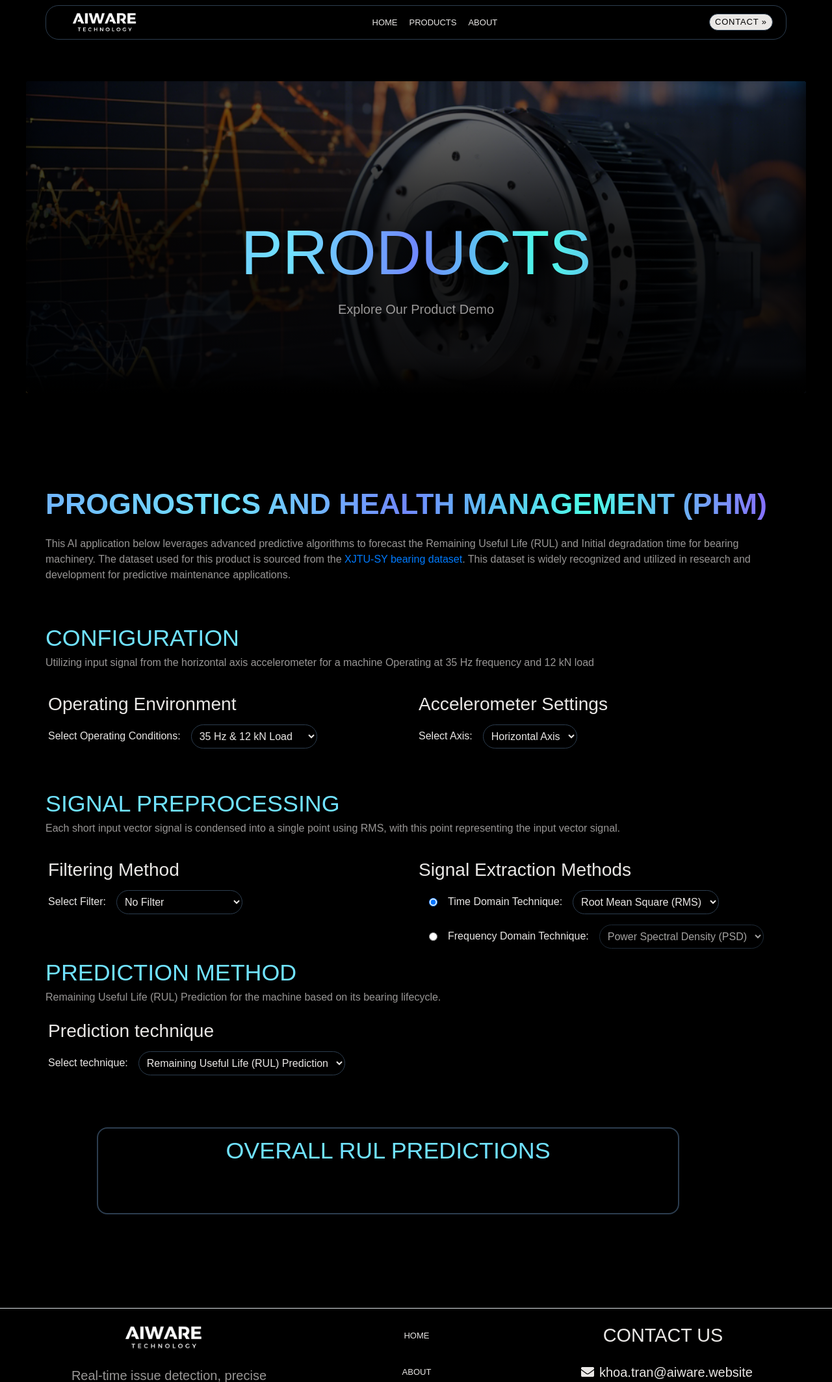
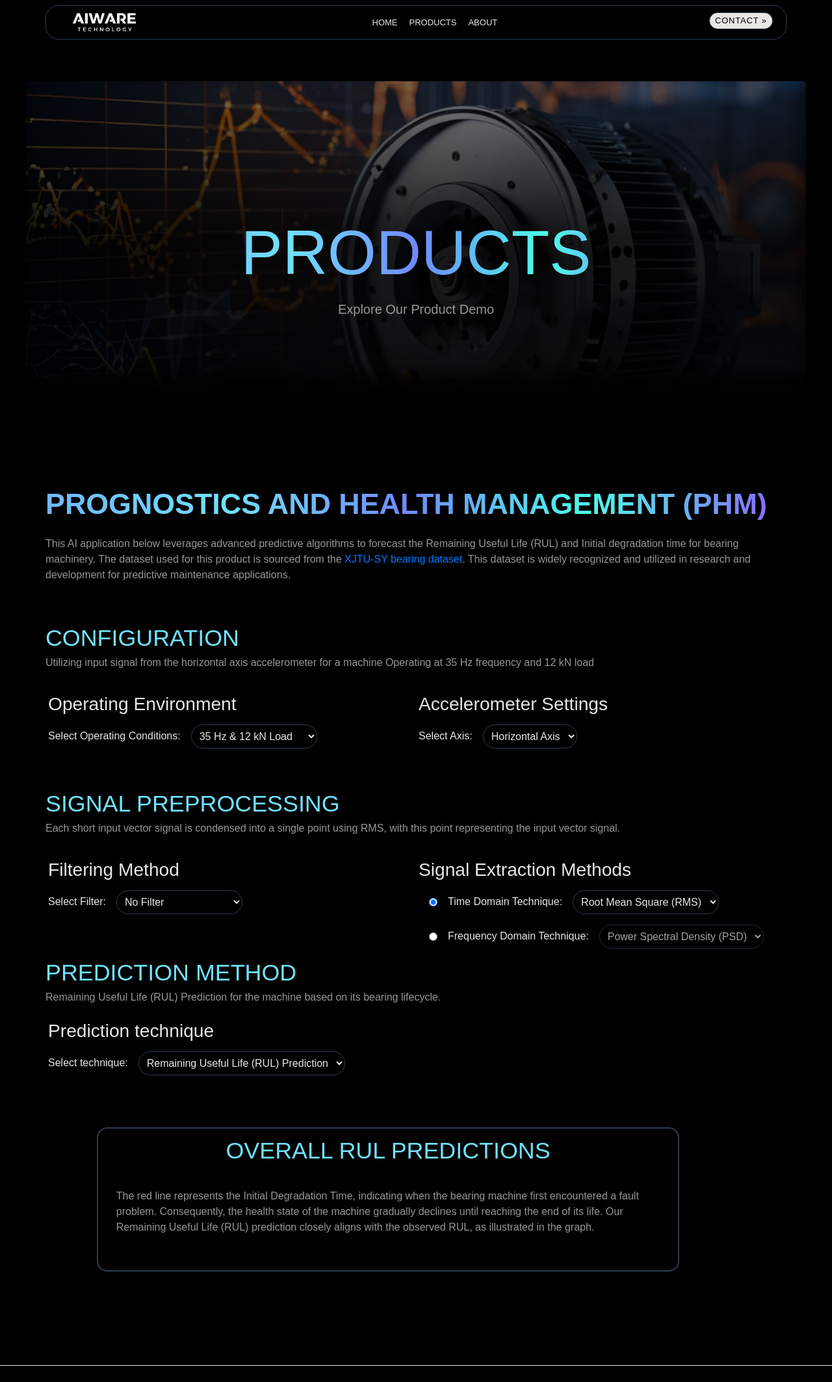
Before and after one commit to tdkhoa1212/AIWARE_landing_page, a FastAPI app: page /Products in a window 1280 px wide. Shown: the top 2127 px of the page at 65% size. Run offline with FastAPI, Linux system fonts and the light colour scheme; some libraries are stand-ins or nearby versions.

Commit message:
28/04/2024

```diff
--- a/templates/Products.html
+++ b/templates/Products.html
@@ -58,7 +58,7 @@
         width: 100%;
         height: auto; /* Maintain aspect ratio */
         display: block; /* Ensure the image behaves as a block element */
-        margin: 0 auto; /* Center the image horizontally */
+        margin: -2em auto 0; /* Center the image horizontally and move it up by 5em */
     }
 
     .section2-part1{
@@ -72,73 +72,9 @@
         margin-left: 5em;
     }
 
-    .slider {
-        width: 100%;
-    }
 
-    .slider input[type="range"] {
-        border-radius: 1.25em;
-        border: 0.3em solid var(--primary-color);
-        -webkit-appearance: none;
-        width: 90%;
-        height: 1.5625em;
-        background-color: #CCCCCC;
-        outline: none;
-        -webkit-transition: .2s;
-        transition: opacity .2s;
-    }
-
-    .slider input[type="range"]::-webkit-slider-thumb {
-        border-radius: 1.25em;
-        border: 0.3em solid var(--border-color);
-        background-color: white;
-        color: var(--primary-color);
-        -webkit-appearance: none;
-        width: 2.5625em;
-        height: 1.5625em;
-        cursor: pointer;
-    }
-
-    .slider input[type="range"]::-moz-range-thumb {
-        border-radius: 1.25em;
-        border: 0.3em solid var(--border-color);
-        background-color: white;
-        color: var(--primary-color);
-        width: 2.5625em;
-        height: 1.5625em;
-        cursor: pointer;
-    }
-
-    .slider input[type="range"]::-ms-thumb {
-        border-radius: 1.25em;
-        border: 0.3em solid var(--border-color);
-        background-color: white;
-        color: var(--primary-color);
-        width: 2.5625em;
-        height: 1.5625em;
-        cursor: pointer;
-    }
-
-    .monitor-container{
-        display: flex;
-        justify-content: center;
-        align-items: center;
-        border: none;
-    }
-
-
-    .monitor{
-        font-size: 8em;
-        border-radius: 0.25em;
-        border: 0.03em solid var(--border-color);
-        padding: 0.2em;
-        padding-left: 0.4em;
-        padding-right: 0.4em;
-        margin-bottom: 1em;
-        display: flex;
-        justify-content: center;
-        align-items: center;
-        text-align: center;
+    .section2-heading{
+        color: var(--heading-color);
     }
 </style>
 
@@ -402,14 +338,30 @@
 
                 {# Processed data -------------------------------------------------------- #}
                 <div id="historicalSignalMonitor" class="col" style="display: none;">
-                    <h2 class="text-uppercase" style="color: var(--heading-color);">Overall Preprocessed Signals</h2>
+                    <h2 class="text-uppercase section2-heading">Overall Preprocessed Signals</h2>
                     <img class="section2-image" id="signalsPlot" src="#" alt="Signal Plot" style="display:none;">
+                    <div>
+                        <p class="text-left" style="color: var(--secondary-color);">
+                            Each short input vector signal is condensed into a single point using a signal extraction method,
+                            with this point representing the input vector signal.
+                            Our algorithms determine the Initial Degradation Time (the red point) based on the graph of a sequence of points (the blue line)
+                            derived from the signal extraction method. The Initial Degradation Time indicates when the bearing machine
+                            first encountered a fault problem.
+                        </p>
+                    </div>
                 </div>
 
                 {# RUL prediction --------------------------------CHECK------------------------ #}
                 <div id="historicalLabelMonitor" class="col" style="display: none;">
-                    <h2 class="text-uppercase" style="color: var(--heading-color);">Overall RUL PREDICTIONS</h2>
+                    <h2 class="text-uppercase section2-heading">Overall RUL PREDICTIONS</h2>
                     <div class="section2-image" id="labelsPlot" style="display:none;"></div>
+                    <div>
+                        <p class="text-left" style="color: var(--secondary-color);">The red line represents the Initial Degradation Time,
+                            indicating when the bearing machine first encountered a fault problem.
+                            Consequently, the health state of the machine gradually declines until reaching the end of its life.
+                            Our Remaining Useful Life (RUL) prediction closely aligns with the observed RUL, as illustrated in the graph.
+                        </p>
+                    </div>
                 </div>
 
             </div>
```
Also changed, not shown: 1 other file.
